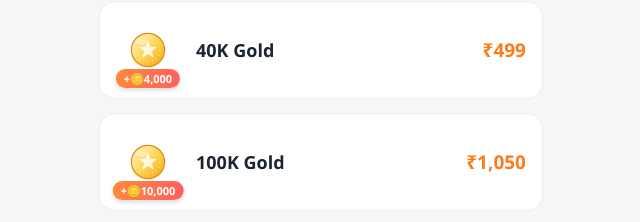
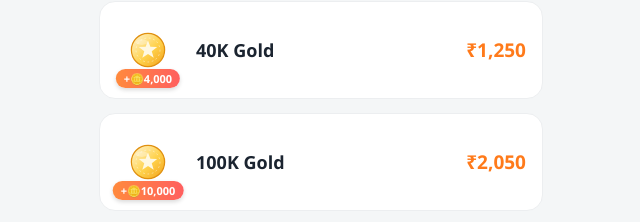
Before and after one commit to Manishbhargav12/we_play, a website: page public/weplay-recharge.html in a window 1280 px wide. Shown: the part 257-479 px from the top of the page, 319-959 px from the left. Drawn offline with Linux system fonts and the light colour scheme; no server answers; files whose address does not match are found by name.

Commit message:
Add files via upload

```diff
--- a/public/weplay-recharge.html
+++ b/public/weplay-recharge.html
@@ -291,8 +291,8 @@
 <script>
   // ---- gold package data ----
   const goldPackages = [
-    { name: "40K Gold",  price: 499,  bonus: 4000,   coinTier:1 ,link: "https://payments.cashfree.com/forms/weplay-seven-"},
-    { name: "100K Gold", price: 1050,  bonus: 10000,  coinTier:1 ,link: "https://payments.cashfree.com/forms/weplay-sss12k"},
+    { name: "40K Gold",  price: 1250,  bonus: 4000,   coinTier:1 ,link: "https://payments.cashfree.com/forms/weplay-seven-"},
+    { name: "100K Gold", price: 2050,  bonus: 10000,  coinTier:1 ,link: "https://payments.cashfree.com/forms/weplay-sss12k"},
     { name: "500K Gold", price: 8000,  bonus: 50000,  coinTier:2 ,link: "https://payments.cashfree.com/forms/weplay-seven" },
     { name: "1M Gold",   price: 15000, bonus: 100000, coinTier:2, best:true ,link:"https://payments.cashfree.com/forms/weplay15k"},
     { name: "2M Gold",   price: 25050, bonus: 200000, coinTier:'bunch', combo:1 ,link: "https://payments.cashfree.com/forms/weplay-seven2050k"},
```
